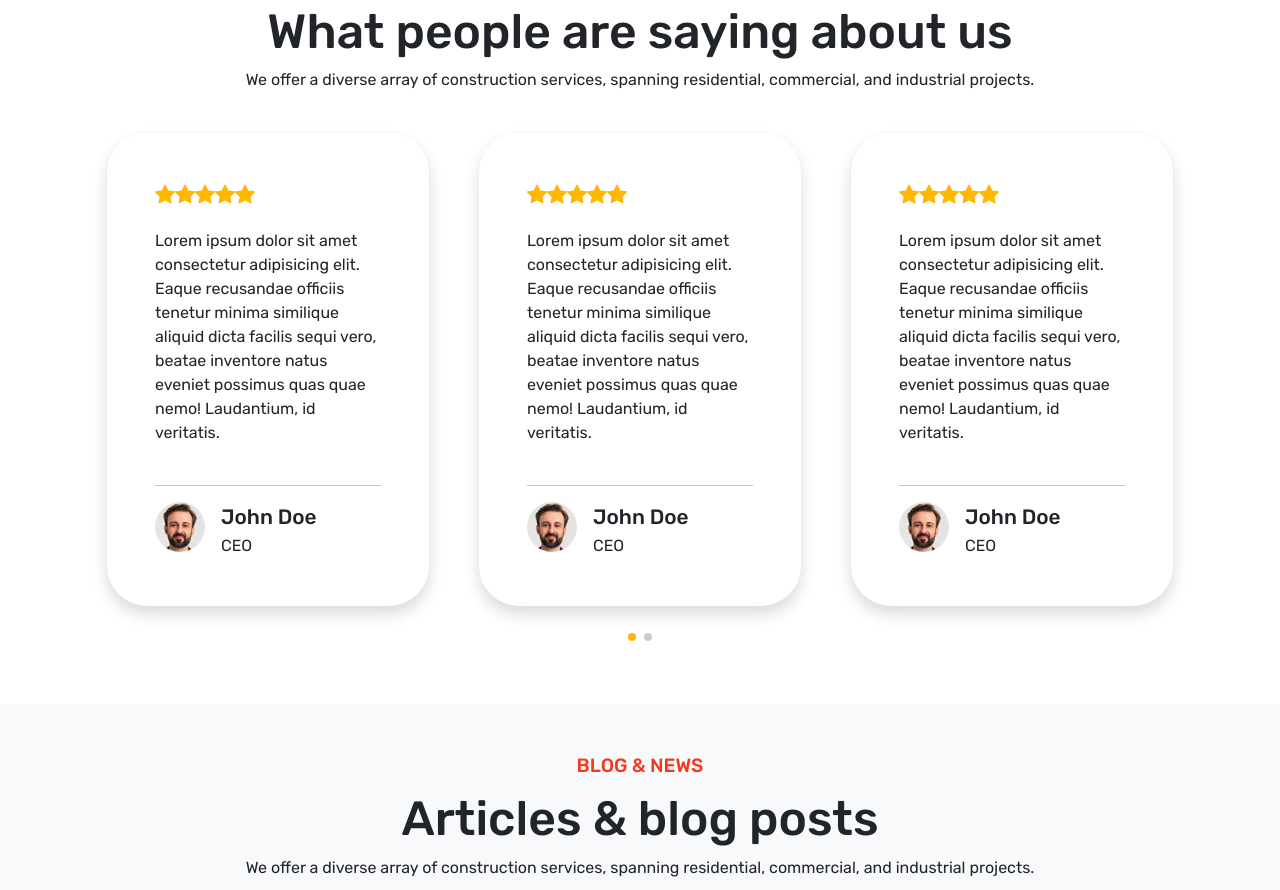
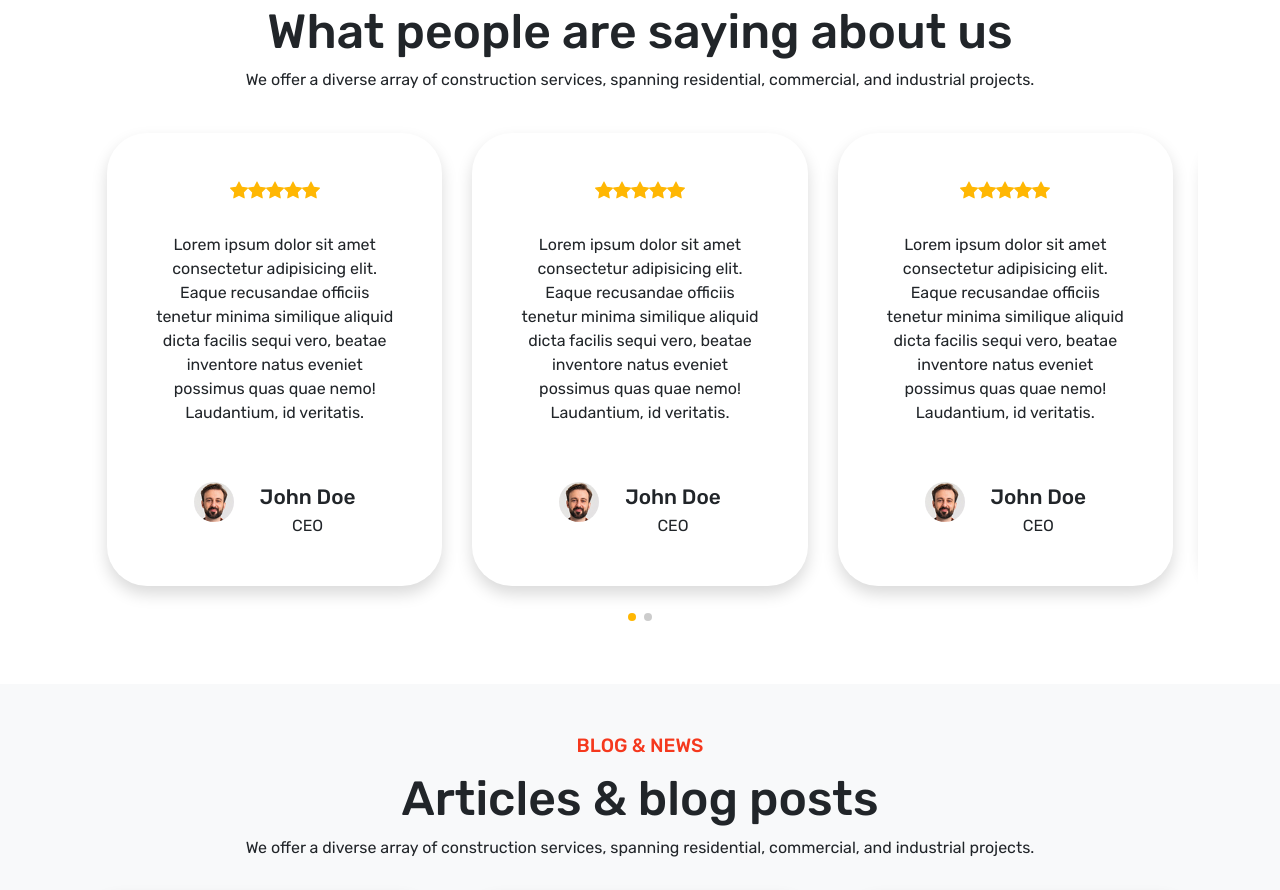
Before and after one commit to sumchatu/solar, a React (Vite) app: page / in a window 1280 px wide. Shown: the part 3760-4650 px from the top of the page. Built offline with nearby package versions, Linux system fonts and the light colour scheme.

Commit message:
css-fixed

```diff
--- a/src/assets/css/style.scss
+++ b/src/assets/css/style.scss
@@ -318,6 +318,39 @@ footer {
             background-color: $secondary-color;
         }
     }
+
+    .card-body {
+        display: flex; // Use flex to handle alignment
+        flex-direction: column; // Stack elements vertically
+        align-items: center; // Center content horizontally
+        text-align: center; // Center text
+        padding: 15px; // Reduce padding for smaller screens
+
+        .rating {
+          display: flex;
+          justify-content: center; // Center stars in the card
+          margin-bottom: 10px;
+          flex-wrap: wrap; // Allow stars to wrap if needed on smaller screens
+          svg {
+            width: 18px; // Adjust star size for small screens
+            height: 18px;
+          }
+        }
+
+        .meta {
+          display: flex;
+          flex-wrap: wrap; // Allow meta content to wrap
+          justify-content: center;
+          gap: 10px; // Add spacing between avatar and text
+          img {
+            width: 40px; // Scale down avatar
+          }
+          .name {
+            font-size: 1em; // Adjust text size
+          }
+        }
+      }
+
     .card{
         border-radius: 40px;
         .card-body{
@@ -340,6 +373,31 @@ footer {
             }
         }
     }
+
+    @media (max-width: 576px) {
+        .card {
+          margin: 0 10px; // Add margin to prevent edges from breaking
+          .card-body {
+            padding: 10px; // Reduce padding further
+          }
+        }
+
+        .swiper {
+          slidesPerView: 1; // Ensure only 1 slide is visible
+          spaceBetween: 10; // Reduce space between slides
+        }
+    }
+
+    .rating svg {
+        width: 16px;
+        height: 16px;
+      }
+
+      .content p {
+        font-size: 0.9em; // Adjust font size for smaller screens
+      }
+
+
 }
 
 .section-6{
--- a/src/components/frontend/Home.jsx
+++ b/src/components/frontend/Home.jsx
@@ -254,13 +254,17 @@ const home = () => {
               <p>We offer a diverse array of construction services, spanning residential, commercial, and industrial projects.</p>
             </div>
             <Swiper
-              modules={[ Pagination ]}
-              spaceBetween={50}
-              slidesPerView={3}
-              pagination={{ clickable: true }}
-              onSlideChange={() => console.log('slide change')}
-              onSwiper={(swiper) => console.log(swiper)}
-            >
+                modules={[Pagination]}
+                spaceBetween={20} // Reduce space for smaller devices
+                slidesPerView={1} // Default to 1 slide on smaller screens
+                breakpoints={{
+                  640: { slidesPerView: 1, spaceBetween: 10 }, // Small screens
+                  768: { slidesPerView: 2, spaceBetween: 20 }, // Tablets
+                  1024: { slidesPerView: 3, spaceBetween: 30 }, // Laptops and above
+                }}
+                pagination={{ clickable: true }}
+              >
+
               <SwiperSlide>
                 <div className='card shadow border-0'>
                   <div className='card-body p-5'>
```
